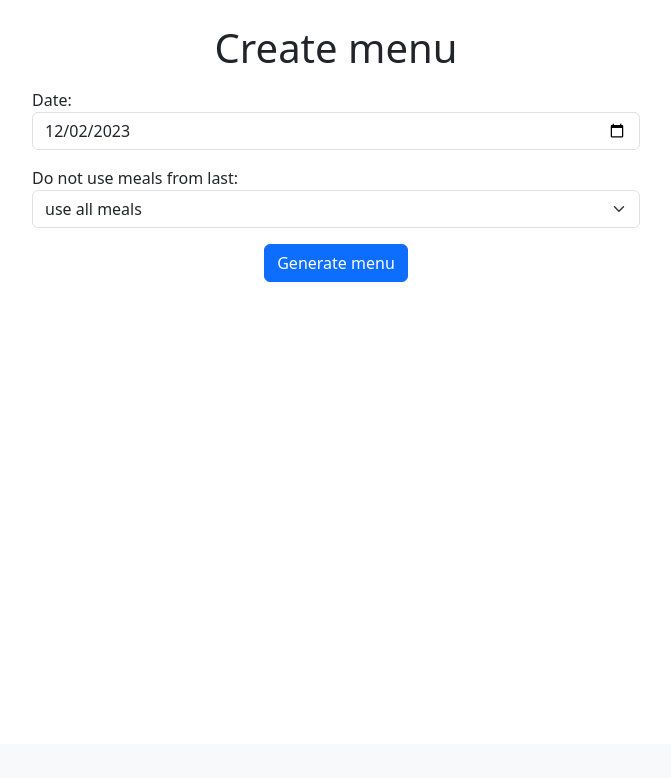
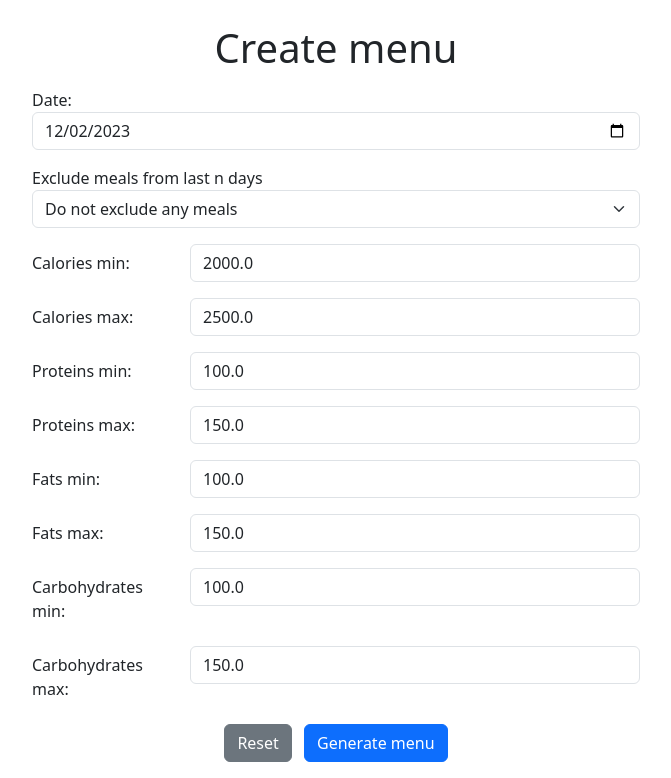
Before and after one commit to kirilsbondars/diet-app, a Flask app: page /menu in a window 1280 px wide. Shown: the part 56-834 px from the top of the page, without its empty margins (304-975 px from the left). Before the commit the page ends 338 px from the top, so only its background shows below. Run offline with Flask 3, Linux system fonts and the light colour scheme; a user stored in the database is signed in; some libraries are stand-ins or nearby versions.

Commit message:
min max nutrients, calculates meals based on it, min max nutrients can be edited by user

```diff
--- a/src/controllers/menu.py
+++ b/src/controllers/menu.py
@@ -7,10 +7,26 @@ from flask_login import current_user
 
 
 def create_menu_view():
+    user = current_user
+    errors = {}
+
     if request.method == 'POST':
+        # gets inputs
         date = datetime.strptime(request.form['date'], '%Y-%m-%d').date()
         n_days_ago = int(request.form['n_days_ago'])
-        user = current_user
+        min_calories = float(request.form['min_calories'])
+        max_calories = float(request.form['max_calories'])
+        min_fats = float(request.form['min_fats'])
+        max_fats = float(request.form['max_fats'])
+        min_proteins = float(request.form['min_proteins'])
+        max_proteins = float(request.form['max_proteins'])
+        min_carbohydrates = float(request.form['min_carbohydrates'])
+        max_carbohydrates = float(request.form['max_carbohydrates'])
+
+        # validates inputs
+        errors = validate_nutrients()
+        if errors:
+            return render_template('menu/create-menu.html', form_data=request.form, errors=errors)
 
         # gets meal ids from last n days
         exclude_meal_ids = get_last_n_days_meal_ids(user.id, date, n_days_ago)
@@ -24,18 +40,33 @@ def create_menu_view():
         # error message if no meals found
         if not meals:
             flash('No meals found that match your preferences.', 'error')
-            return render_template('menu/create-menu.html', date=date)
+            return render_template('menu/create-menu.html', form_data=request.form, errors=errors)
 
-        # creates menus
+        # creates menu
         if meals:
-            meals_portions = create_menu(meals, 2000, 2500, 100, 150, 50, 150, 100, 150)
+            meals_portions = create_menu(meals, min_calories, max_calories, min_fats, max_fats, min_proteins,
+                                         max_proteins, min_carbohydrates, max_carbohydrates)
             delete_menu(user.id, date)
             save_menu(meals_portions, user.id, date)
             db.session.commit()
 
             return redirect(url_for('menu.history', date=date))
 
-    return render_template('menu/create-menu.html', today=d.today())
+    return render_template('menu/create-menu.html', form_data=request.form, errors=errors, today=d.today())
+
+
+def validate_nutrients():
+    errors = {}
+
+    nutrients = ['calories', 'proteins', 'fats', 'carbohydrates']
+    for nutrient in nutrients:
+        min_nutrient = request.form.get(f'min_{nutrient}')
+        max_nutrient = request.form.get(f'max_{nutrient}')
+        if not min_nutrient or not max_nutrient or float(min_nutrient) >= float(max_nutrient):
+            errors[nutrient] = ('Invalid input: Min ' + nutrient + ' should be less than Max ' + nutrient +
+                                '.')
+
+    return errors
 
 
 def get_last_n_days_meal_ids(user_id, date, n_days_ago):
@@ -79,7 +110,7 @@ def create_menu(meals, min_calories, max_calories, min_fats, max_fats, min_prote
     prob = LpProblem("OptimalMenu", LpMinimize)
 
     # Define the decision variables
-    meal_vars = LpVariable.dicts("Meals", [meal.id for meal in meals], 0, 5)
+    meal_vars = LpVariable.dicts("Meals", [meal.id for meal in meals], 0)
 
     # Define the objective function
     prob += lpSum([meal_vars[meal.id] * meal.price for meal in meals])
@@ -96,6 +127,9 @@ def create_menu(meals, min_calories, max_calories, min_fats, max_fats, min_prote
 
     prob += lpSum([meal_vars[meal.id] * getattr(meal, 'carbohydrates') for meal in meals]) >= min_carbohydrates
     prob += lpSum([meal_vars[meal.id] * getattr(meal, 'carbohydrates') for meal in meals]) <= max_carbohydrates
+
+    max_meal_size = 5
+    prob += lpSum([meal_vars[meal.id] for meal in meals]) <= max_meal_size
 
     # Solve the problem
     prob.solve()
--- a/src/templates/menu/create-menu.html
+++ b/src/templates/menu/create-menu.html
@@ -11,41 +11,86 @@
         <form method="post">
             <div class="form-group mb-3">
                 <label for="date">Date:</label>
-                <input id="date" name="date" class="form-control" type="date" value="{{ today }}" required/>
+                <input id="date" name="date" class="form-control" type="date" value="{{ form_data.date if form_data and form_data.date else today }}" required/>
             </div>
 
             <div class="form-group mb-3">
-                <label for="n_days_ago">Do not use meals from last:</label>
+                <label for="n_days_ago">Exclude meals from last n days</label>
                 <select class="form-select" id="n_days_ago" name="n_days_ago" required>
-                    <option value="0" selected>use all meals</option>
-                    <option value="1">day</option>
-                    <option value="2">2 days</option>
-                    <option value="3">3 days</option>
+                    <option value="0" {{ "" if form_data and form_data.n_days_ago else "selected" }}>Do not exclude any meals</option>
+                    <option value="1" {{ "selected" if form_data and form_data.n_days_ago == "1" }}>1</option>
+                    <option value="2" {{ "selected" if form_data and form_data.n_days_ago == "2" }}>2</option>
+                    <option value="3" {{ "selected" if form_data and form_data.n_days_ago == "3" }}>3</option>
                 </select>
             </div>
 
-{#            <div class="form-group mb-2">#}
-{#                <label for="calories">Calories:</label>#}
-{#                <input type="number" class="form-control" id="calories" name="calories" min="1" value="{{ current_user.calories }}">#}
-{#            </div>#}
-{##}
-{#            <div class="form-group mb-2">#}
-{#                <label for="proteins">Proteins:</label>#}
-{#                <input type="number" class="form-control" id="proteins" name="proteins" min="0.1" value="{{ current_user.proteins }}">#}
-{#            </div>#}
-{##}
-{#            <div class="form-group mb-2">#}
-{#                <label for="fats">Fats:</label>#}
-{#                <input type="number" class="form-control" id="fats" name="fats" min="0.1" value="{{ current_user.fats }}">#}
-{#            </div>#}
-{##}
-{#            <div class="form-group mb-2">#}
-{#                <label for="carbohydrates">Carbohydrates:</label>#}
-{#                <input type="number" class="form-control" id="carbohydrates" name="carbohydrates" min="0.1" value="{{ current_user.carbohydrates }}">#}
-{#            </div>#}
+            <div class="row mb-3">
+                <label for="min_calories" class="col-3 col-form-label">Calories min:</label>
+                <div class="col-9">
+                    <input type="number" class="form-control" id="min_calories" name="min_calories" min="1" value="{{ form_data.min_calories if form_data and form_data.min_calories else current_user.min_calories }}" required>
+                </div>
+            </div>
+
+            <div class="row mb-3">
+                <label for="max_calories" class="col-3 col-form-label">Calories max:</label>
+                <div class="col-9">
+                    <input type="number" class="form-control" id="max_calories" name="max_calories" min="1" value="{{ form_data.max_calories if form_data and form_data.max_calories else current_user.max_calories }}" required>
+                </div>
+            </div>
+
+            <div class="row mb-3">
+                <label for="min_proteins" class="col-3 col-form-label">Proteins min:</label>
+                <div class="col-9">
+                    <input type="number" class="form-control" id="min_proteins" name="min_proteins" min="1" value="{{ form_data.min_proteins if form_data and form_data.min_proteins else current_user.min_proteins }}" required>
+                </div>
+            </div>
+
+            <div class="row mb-3">
+                <label for="max_proteins" class="col-3 col-form-label">Proteins max:</label>
+                <div class="col-9">
+                    <input type="number" class="form-control" id="max_proteins" name="max_proteins" min="1" value="{{ form_data.max_proteins if form_data and form_data.max_proteins else current_user.max_proteins }}" required>
+                </div>
+            </div>
+
+            <div class="row mb-3">
+                <label for="min_fats" class="col-3 col-form-label">Fats min:</label>
+                <div class="col-9">
+                    <input type="number" class="form-control" id="min_fats" name="min_fats" min="1" value="{{ form_data.min_fats if form_data and form_data.min_fats else current_user.min_fats }}" required>
+                </div>
+            </div>
+
+            <div class="row mb-3">
+                <label for="max_fats" class="col-3 col-form-label">Fats max:</label>
+                <div class="col-9">
+                    <input type="number" class="form-control" id="max_fats" name="max_fats" min="1" value="{{ form_data.max_fats if form_data and form_data.max_fats else current_user.max_fats }}" required>
+                </div>
+            </div>
+
+            <div class="row mb-3">
+                <label for="min_carbohydrates" class="col-3 col-form-label">Carbohydrates min:</label>
+                <div class="col-9">
+                    <input type="number" class="form-control" id="min_carbohydrates" name="min_carbohydrates" min="1" value="{{ form_data.min_carbohydrates if form_data and form_data.min_carbohydrates else current_user.min_carbohydrates }}" required>
+                </div>
+            </div>
+
+            <div class="row mb-3">
+                <label for="max_carbohydrates" class="col-3 col-form-label">Carbohydrates max:</label>
+                <div class="col-9">
+                    <input type="number" class="form-control" id="max_carbohydrates" name="max_carbohydrates" min="1" value="{{ form_data.max_carbohydrates if form_data and form_data.max_carbohydrates else current_user.max_carbohydrates }}" required>
+                </div>
+            </div>
+
+            {% if errors %}
+                {% for field, error in errors.items() %}
+                    <div class="alert alert-danger" role="alert">
+                        {{ error }}
+                    </div>
+                {% endfor %}
+            {% endif %}
 
             <div class="text-center">
-            <button type="submit" class="btn btn-primary">Generate menu</button>
+                <button type="reset" class="btn btn-secondary me-2">Reset</button>
+                <button type="submit" class="btn btn-primary">Generate menu</button>
             </div>
         </form>
     </div>
```
Also changed, not shown: src/controllers/auth.py (+4 -4 lines).
